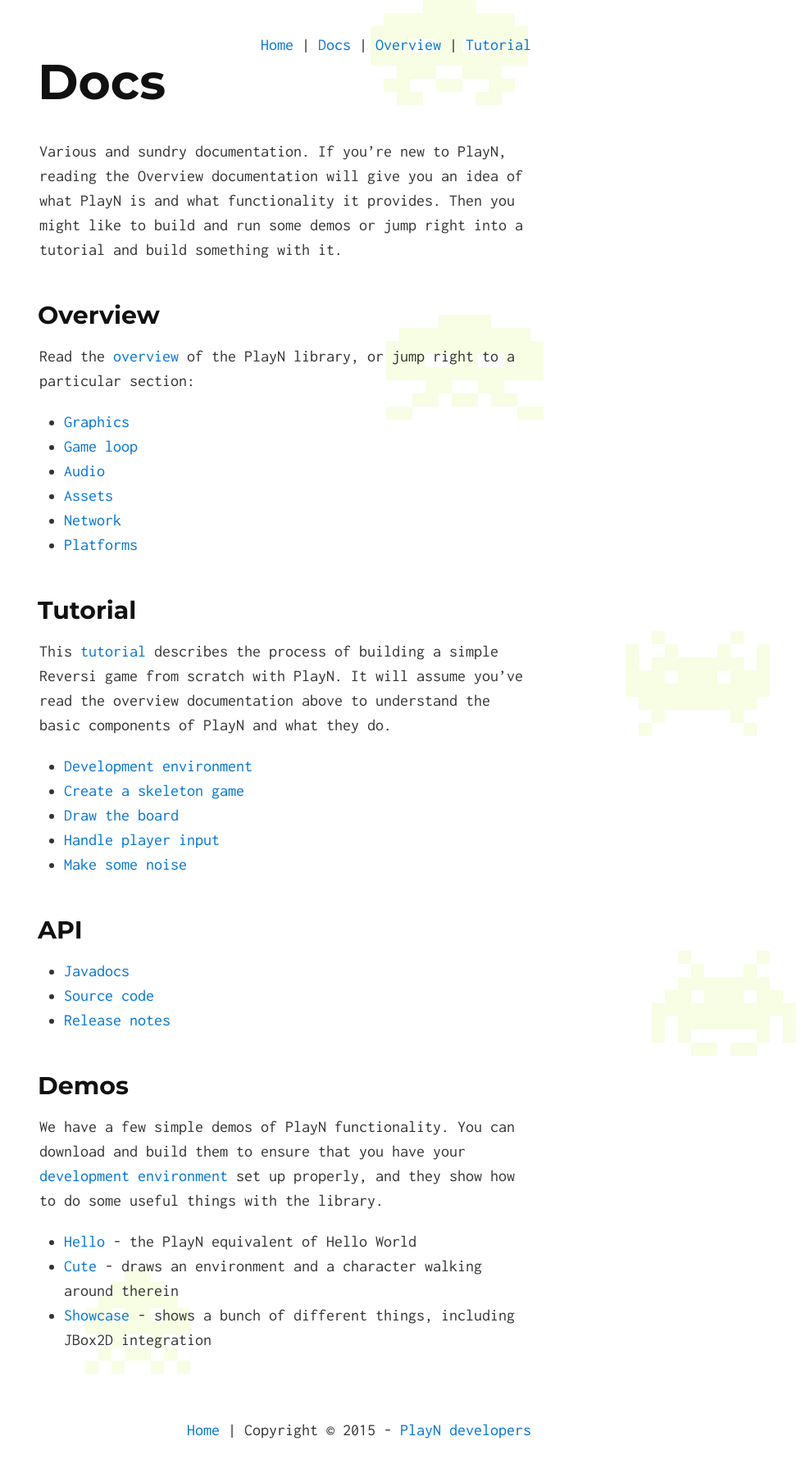
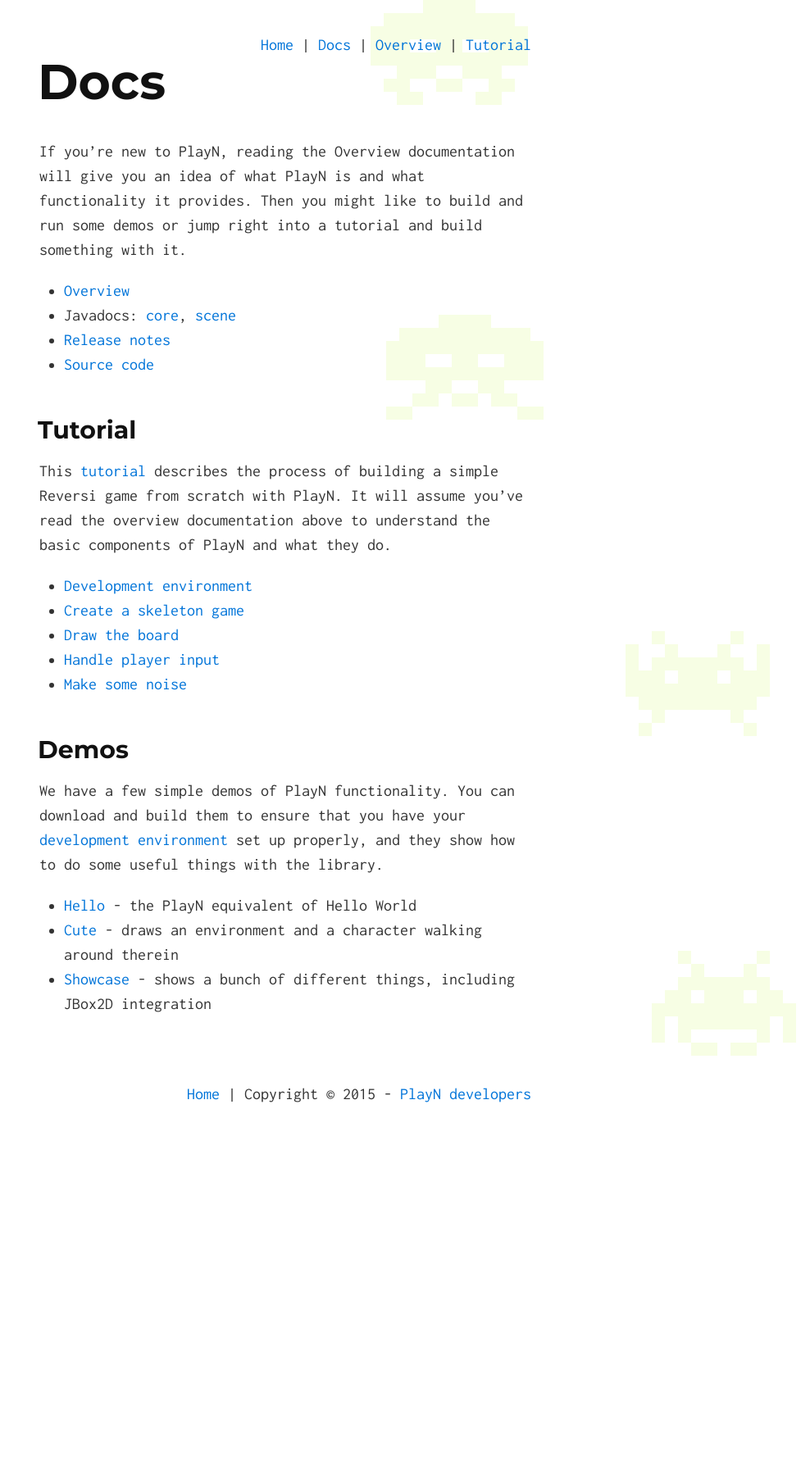
Before and after one commit to playn/playn.github.io, a Jekyll site: the page built from docs/index.md, in a window 1280 px wide. Shown: the whole page at 82% size, without its empty margins (292-1280 px from the left). Built offline with Jekyll 4.4.1, drawn with Linux system fonts in a browser that asks for light colours; Markdown is read by kramdown in place of the engine named in the settings; after the commit the page ends 1370 px from its top, so only the background shows below that.

Commit message:
Reduced verbosity.

```diff
--- a/docs/index.md
+++ b/docs/index.md
@@ -4,20 +4,14 @@
 
 # Docs
 
-Various and sundry documentation. If you're new to PlayN, reading the Overview documentation will
-give you an idea of what PlayN is and what functionality it provides. Then you might like to build
-and run some demos or jump right into a tutorial and build something with it.
+If you're new to PlayN, reading the Overview documentation will give you an idea of what PlayN is
+and what functionality it provides. Then you might like to build and run some demos or jump right
+into a tutorial and build something with it.
 
-## Overview
-
-Read the [overview](overview.html) of the PlayN library, or jump right to a particular section:
-
-* [Graphics](overview.html#graphics)
-* [Game loop](overview.html#game-loop)
-* [Audio](overview.html#audio)
-* [Assets](overview.html.html#assets)
-* [Network](overview.html#network)
-* [Platforms](overview.html#platform)
+* [Overview](overview.html)
+* Javadocs: [core](api/core/),  [scene](api/scene/)
+* [Release notes](release_notes.html)
+* [Source code](http://github.com/playn/playn)
 
 ## Tutorial
 
@@ -30,12 +24,6 @@
 * [Draw the board](tutorial.html#drawing)
 * [Handle player input](tutorial.html#input)
 * [Make some noise](tutorial.html#audio)
-
-## API
-
-* [Javadocs](api)
-* [Source code](http://github.com/playn/playn)
-* [Release notes](release_notes.html)
 
 ## Demos
 
```
